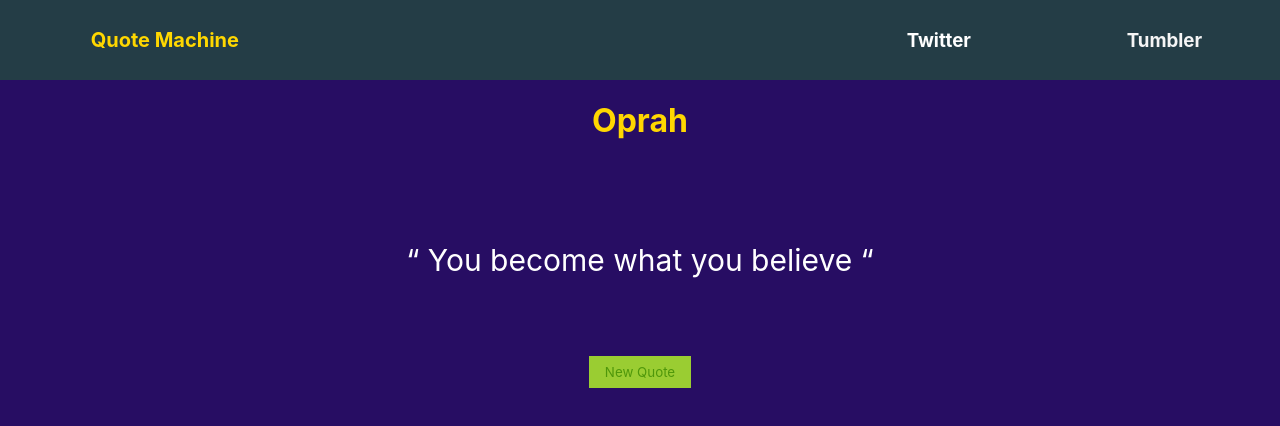
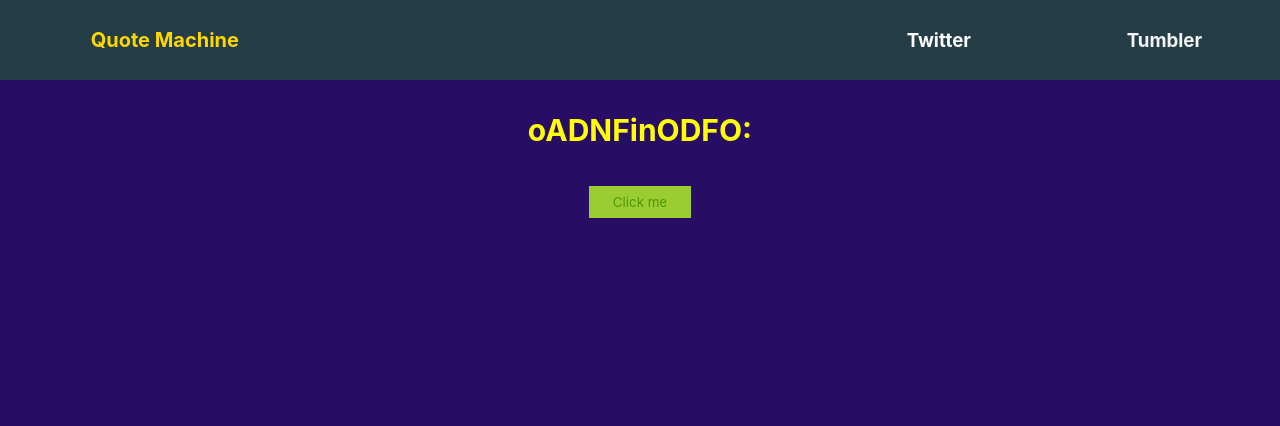
Before and after one commit to KhayaZikhali/Quote-Machine, a React (Create React App) app in the folder Quote/: page / in a window 1280 px wide. Shown: the top 426 px of the page. Built offline with nearby package versions, Linux system fonts and the light colour scheme.

Commit message:
pointless

```diff
--- a/Quote/src/App.css
+++ b/Quote/src/App.css
@@ -85,36 +85,30 @@ a:hover {
   size: 60px;
 }
 
-.quote {
-  box-sizing: border-box;
-  background-color: transparent;
-  max-height: 35rem;
-  max-width:50rem;
-  padding: 3rem;
-  font-size:80px;
-  justify-content: space-between;
-  justify-self: space-around;
-  margin-left: 20vw;
-  margin-right: 20vw;
-  margin-top: 3vh;
-  font-size: 30px;
+
+.quotes {
+  align-items:center;
+   justify-content: center;
+   margin-top:10rem;
+   font-size:30px;
+   width:50%(vw);
+   margin-left: 50%(width);
  }
 
  .quote > p {
    color: white;
+   margin:10% ;
  }
 
-.quote  > h1 {
+ .quotes > h1 {
    position: fixed;
-  font-size:10px;
-  color: blue;
+   font-size:30px;
    position: sticky;
-  margin-top:25%;
-  margin-left: 90%;
-  font-size :20px;
-  margin-right: 20px;
+   margin-top:-10%;
    color: yellow;
  }
+
+
 
 
 .caption {
--- a/Quote/src/App.js
+++ b/Quote/src/App.js
@@ -1,18 +1,17 @@
 import Nav from './Nav';
 import './App.css';
-import { Create, MyComponent} from './Create'
+import {Button} from './Create'
 import {BrowserRouter as Router} from 'react-router-dom';
 
 function App() {
   return (
     <div className="App">
-      <Router>
+    <Router>
     <Nav />
     </Router>
-    <Create />
-    < MyComponent />
+    <Button />
     </div>
   );
  }
-
+ // add button to run the randimiser functon onclick
 export default App;
--- a/Quote/src/Create.js
+++ b/Quote/src/Create.js
@@ -2,10 +2,9 @@
 import React from 'react';
 import './App.css';
 
+{/*Quoetes to be addded to the screen */}
 
-
-{/*Quoetes to be addded to the screen */}
-const quotes =[
+const quotes = [
   {"author": "Marilyn Monroe",
    "quote" : "I'm selfish, impatient and a little insecure. I make mistakes, I am out of control and at times hard to handle. But if you can't handle me at my worst, then you sure as hell don't deserve me at my best." },
   {"author" : "Oscar Wilde",
@@ -20,7 +19,7 @@ const quotes =[
   {"author" : "Mae West",  "quote" : "You only live once , but if you do it right once is enough"},
   {"author" : " ",  "quote" : "In three words I can sum up all that I have learned about life ,  It Goes On"},
   {"author" : " Albert Camus",  "quote" : "Don't walk in front of me , I may not follow. Don't walk behind me, I may not lead. Walk beside me , just be my friend"},
-  {"author" : "Mark Twain",  "quote" : "If you tell the truth ,you won't have to remember anything"},
+  {"author" : "Mark Twain",  "quote" : "If you tell the truth , you won't have to remember anything"},
   {"author" : "Maya Angelou  ",  "quote" : "I've learned that people won't rememebr what you said, only how you made them feel"},
   {"author" : "Oscar Wilde",  "quote" : "To live is the rarest thing in the world, most people exist"},
   {"author" : "Mahatma Gandhi",  "quote" : "Live as if you were to die tomorrow, learn as if you were to live forever"},
@@ -51,7 +50,7 @@ const quotes =[
   {"author" : "John Lennon",  "quote" : "Life is what happens when you're busy making other plans. "},
   {"author" : "Robert Louis Stevenson  ",  "quote" : "Don't judge each day by the harvest you reap but by the seeds that you plant "},
   {"author" : "Helen Keller  ",  "quote" : "The best and most beautiful things in the world cannot be seen or even touched - they must be felt with the heart "},
-  {"author" : "Ralph Waldo Emerson  ",  "quote" : "Do not go where the path may lead, go instead where there is no path and leave a trai "},
+  {"author" : "Ralph Waldo Emerson  ",  "quote" : "Do not go where the path may lead, go instead where there is no path and leave a trail "},
   {"author" : "Mother Teresa  ",  "quote" : "Spread love everywhere you go. Let no one ever come to you without leaving happier "},
   {"author" : "Benjamin Franklin  ",  "quote" : "Tell me and I forget. Teach me and I remember. Involve me and I learn. "},
   {"author" : "Anne Frank  ",  "quote" : "Whoever is happy will make others happy too. "},
@@ -62,46 +61,52 @@ const quotes =[
   {"author" : "Barack Obama ",  "quote" : "The real test is not whether you avoid this failure, because you won't. It's whether you let it harden or shame you into inaction, or whether you learn from it; whether you choose to persevere. "},
   {"author" : "Oprah  ",  "quote" : "You know you are on the road to success if you would do your job and not be paid for it. "},
   {"author" : "Rosa Parks",  "quote" : "I have learned over the years that when one's mind is made up, this diminishes fear. "},
-  {"author" : "Joshua Mqabuko Nyongolo Nkomo  ",  "quote" : "The hardest lesson of my life has come to me late. It is that a nation can win freedom without its people becoming free. "},
+  {"author" : "Joshua Mqabuko Nyongolo Nkomo  ",  "quote" : "The hardest lesson of my life has come to me late. It is that a nation can win freedom without its people becoming free."},
   {"author" : "Oprah  ",  "quote" : "You become what you believe "},
-  {"author" : "Anne Frank  ",  "quote" : "How wonderful it is that nobody need wait a single moment before starting to improve the world. "},
-  {"author" : "Khaya",  "quote" : " "},
-]
+  {"author" : "Anne Frank",  "quote" : "How wonderful it is that nobody need wait a single moment before starting to improve the world. "},
+  {"author" : "Khaya",  "quote" : " "}
+];
 
-function rando(max) {
-  return Math.floor(Math.random() * Math.floor(max));
+// create a fucntion to return a random quote
+
+var time = [];
+
+function Item(){
+  return (
+    <div>
+        <button onClick={() => {
+          time.push(quotes[Math.floor(Math.random * Math.floor(quotes.length))]);
+        }}>Click me</button>
+    </div>
+  )
 }
 
-var time = quotes[rando(quotes.length)];
-
-class MyComponent extends React.Component {
+class Button extends React.Component {
   constructor(props) {
     super(props);
     this.state = {
-       time
     }
+ this.handleClick = this.handleClick.bind(this);
   }
+
+handleClick(){
+return quotes[Math.floor(Math.random * Math.floor(quotes.length))];
+}
+
   render() {
     return (
-        <div className="body">
-        <div className="quote">
-      <p>“ {this.state.time.quote} “</p>
+      <div className="quotes">
+        <h1>{this.state.time} oADNFinODFO: </h1>
+         <div>
+          <p>{this.state.time}</p>
          </div>
-       <button type="button" onClick="refreshPage()">New Quote</button>
+        <button onClick={() => { this.handleClick()}}>Click me</button>
       </div>
     );
   }
-  };
-
-  function Create(props){
-    return (
-        <div>
-            <h1 className="thing">{time.author}</h1>
-        </div>
-    )
-};
+}
 
 export {
-    Create ,
-    MyComponent
+  Button,
+  Item
 }
--- a/Quote/src/Nav.js
+++ b/Quote/src/Nav.js
@@ -16,7 +16,7 @@ const styles = {
        </h3>
        {/* links to the twittre page */}
            <Link style={styles}>
-            <a href="https://www.twitter.com" target="blank">
+            <a href="https://twitter.com/intent/=" target="blank">
               <h3 className="new">
                Twitter
               </h3>
@@ -24,7 +24,7 @@ const styles = {
            </Link>
         {/* links to the saved tasks page */
         }
-         <a href="https://www.tumbler.com" target="blank">
+         <a href="https://tumblr.com/intent/=" target="blank">
             <h3 className="saved">
                Tumbler
             </h3>
--- a/Quote/src/Saved.js
+++ b/Quote/src/Saved.js
@@ -17,3 +17,7 @@ So by colonel hearted ferrars. Draw from upon here gone add one. He in sportsman
 };
 
 export default Saved;
+
+function apptime(){
+
+}
```
Lines whose indentation alone changed are shown as unchanged.
